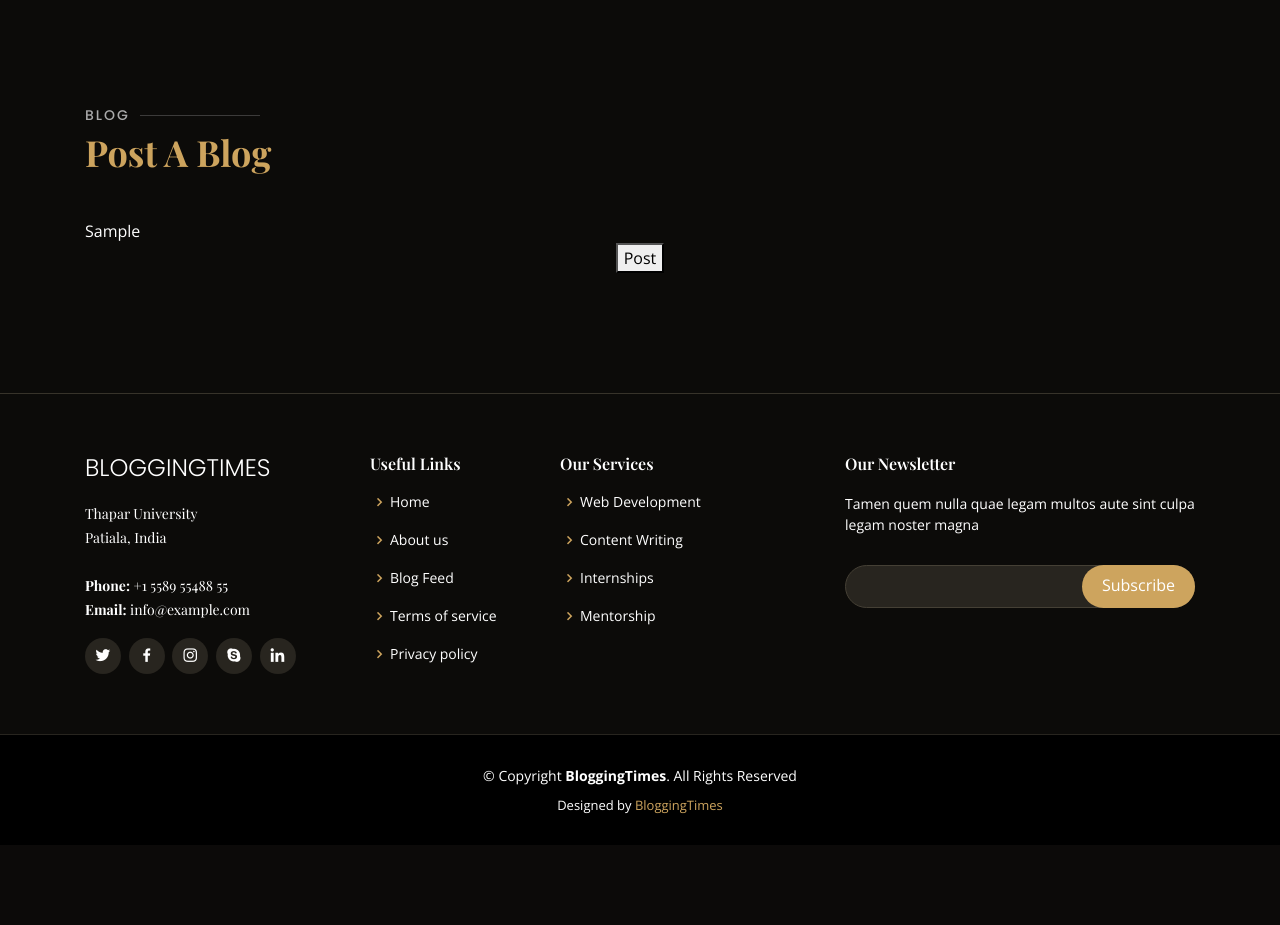
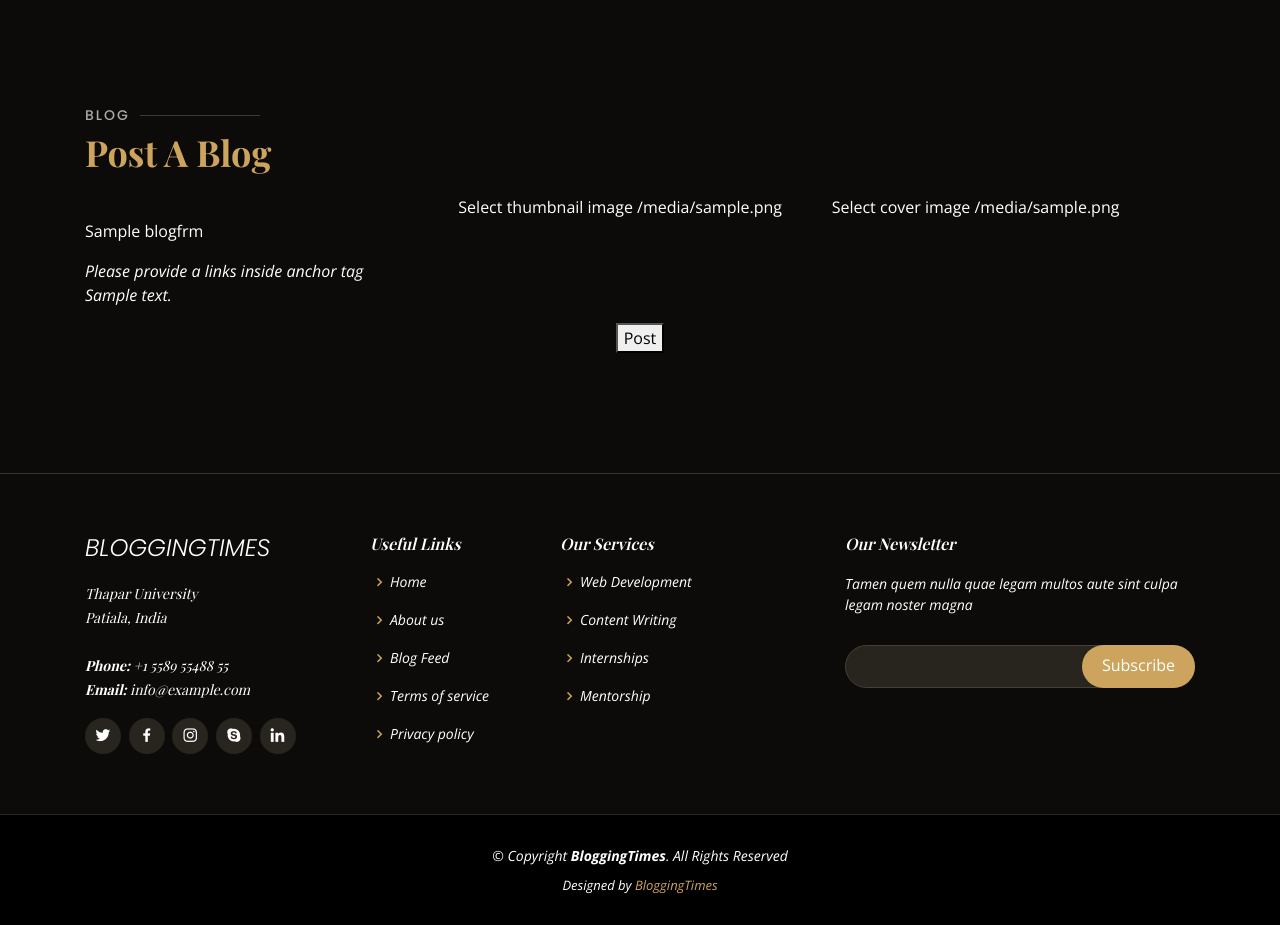
Before and after one commit to Pratham22/Blogging-time, a Django app: template bloggingtimes/templates/new-blog-post.html in a window 1280 px wide. Shown: the part 259-1184 px from the top of the page. Before the commit the page ends 1073 px from the top, so only its background shows below. Run offline with Django 3.2, Linux system fonts and the light colour scheme; the template is opened without the code that fills it: most values are stand-ins (such as "Sample title", 1, 10 or a date in 2020); some libraries are stand-ins or nearby versions; some web fonts are replaced.

Commit message:
updated the last commit

```diff
--- a/bloggingtimes/templates/new-blog-post.html
+++ b/bloggingtimes/templates/new-blog-post.html
@@ -58,7 +58,49 @@
                 data-aos-delay="100">
                 {% csrf_token %}
 
-                {{blogfrm.as_p}}
+              <div class="form-row">
+                  <div class="col-lg-4 col-md-6 form-group">
+                 {% comment  %}<input
+                      type="text"
+                      name="title"
+                      class="form-control"
+                      id="title"
+                      placeholder="Title"
+                    />
+                 {% endcomment %}    {{blogfrm.title}}
+                  </div>
+                  <div class="col-lg-4 col-md-6 form-group" style="bottom:24px;">
+                    Select thumbnail image
+                {% comment  %}<input
+                      type="file"
+                      name="thum-images"
+                      class="form-control"
+                      id="images"
+
+                    />
+                {% endcomment %}  {{blogfrm.thum_img}}
+                  </div>
+                  <div class="col-lg-4 col-md-6 form-group" style="bottom:24px;">
+                  Select cover image
+                 {% comment  %}<input
+                      type="file"
+                      name="cover-images"
+                      class="form-control"
+                      id="images"
+                    />
+                 {% endcomment %}   {{blogfrm.cover_img}}
+                  </div>
+                </div>
+                <em>Please provide a links inside anchor tag<em>
+                <div class="form-group">
+              {% comment  %}<textarea
+                    class="form-control"
+                    name="blog-content"
+                    rows="10"
+                    placeholder="Blog content"
+                  ></textarea>
+              {% endcomment %}    {{blogfrm.content}}
+                </div>
                 <div class="text-center">
                   <button type="submit">Post</button>
                 </div>
```
